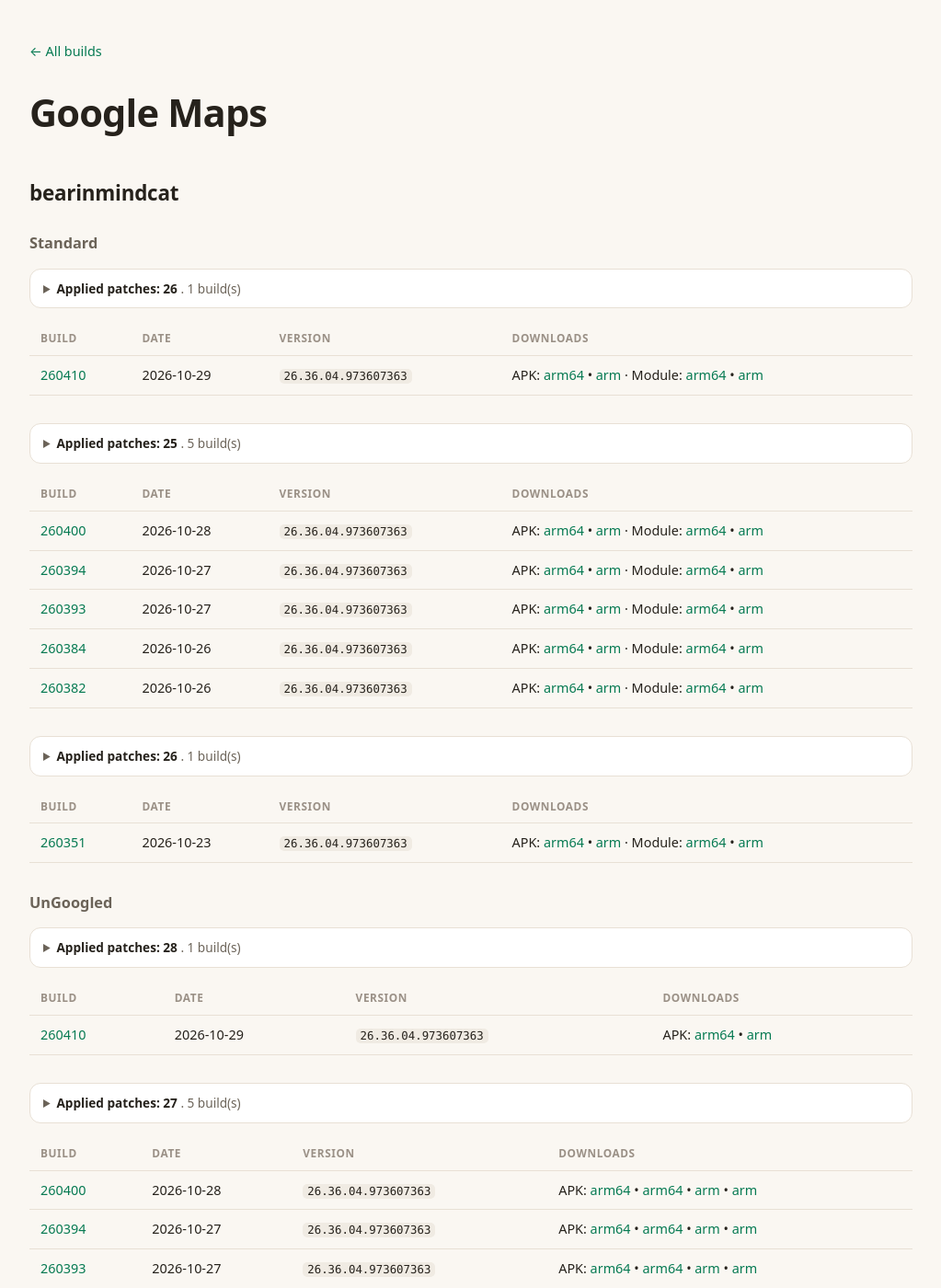
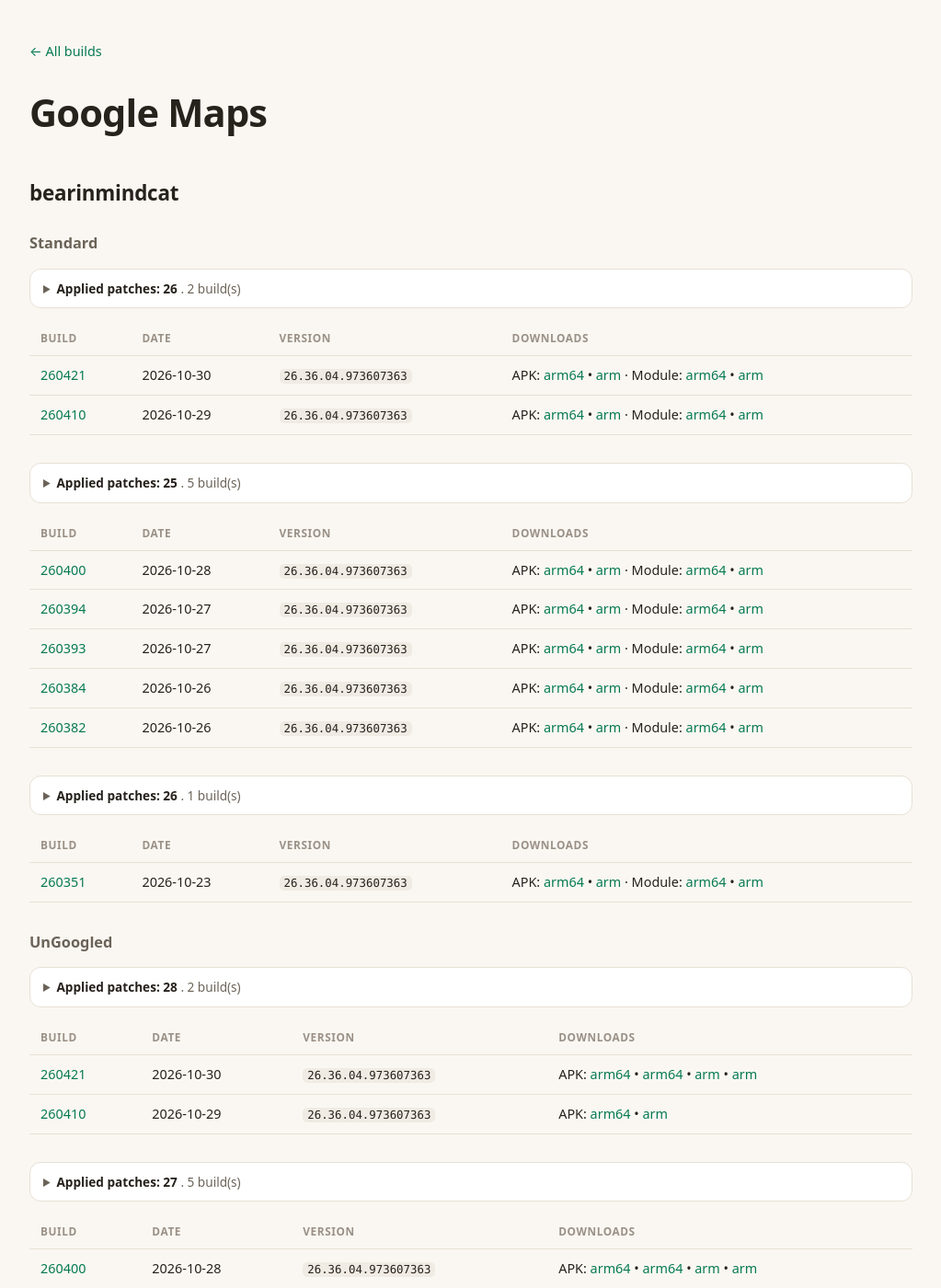
Before and after one commit to nullcpy/archive, a Jekyll site: the page built from apps/googlemaps/README.md, in a window 1280 px wide and 1400 px high. Shown: the whole window at 92% size, without its empty margins (128-1151 px from the left). Built offline with Jekyll 4.4.1, drawn with Linux system fonts in a browser that asks for light colours; our own code applies the rules of GitHub Pages for plain Markdown files.

Commit message:
chore: rebuild archive pages [skip ci]

```diff
--- a/apps/googlemaps/README.md
+++ b/apps/googlemaps/README.md
@@ -4,7 +4,7 @@
 
 ### Standard
 
-<details><summary><b>Applied patches: 26</b> . 1 build(s)</summary>
+<details><summary><b>Applied patches: 26</b> . 2 build(s)</summary>
 <ul>
 <li>120 refresh rate</li>
 <li>Account sheet cleanup</li>
@@ -38,6 +38,7 @@
 
 | Build | Date | Version | Downloads |
 |---|---|---|---|
+| [260421](https://github.com/nullcpy/archive/releases/tag/260421) | 2026-10-30 | `26.36.04.973607363` | APK: [arm64](https://github.com/nullcpy/archive/releases/download/260421/google-maps-bearinmindcat-v26.36.04.973607363-arm64-v8a.apk) • [arm](https://github.com/nullcpy/archive/releases/download/260421/google-maps-bearinmindcat-v26.36.04.973607363-arm-v7a.apk) · Module: [arm64](https://github.com/nullcpy/archive/releases/download/260421/google-maps-bearinmindcat-module-v26.36.04.973607363-arm64-v8a.zip) • [arm](https://github.com/nullcpy/archive/releases/download/260421/google-maps-bearinmindcat-module-v26.36.04.973607363-arm-v7a.zip) |
 | [260410](https://github.com/nullcpy/archive/releases/tag/260410) | 2026-10-29 | `26.36.04.973607363` | APK: [arm64](https://github.com/nullcpy/archive/releases/download/260410/google-maps-bearinmindcat-v26.36.04.973607363-arm64-v8a.apk) • [arm](https://github.com/nullcpy/archive/releases/download/260410/google-maps-bearinmindcat-v26.36.04.973607363-arm-v7a.apk) · Module: [arm64](https://github.com/nullcpy/archive/releases/download/260410/google-maps-bearinmindcat-module-v26.36.04.973607363-arm64-v8a.zip) • [arm](https://github.com/nullcpy/archive/releases/download/260410/google-maps-bearinmindcat-module-v26.36.04.973607363-arm-v7a.zip) |
 
 <details><summary><b>Applied patches: 25</b> . 5 build(s)</summary>
@@ -116,7 +117,7 @@
 
 ### UnGoogled
 
-<details><summary><b>Applied patches: 28</b> . 1 build(s)</summary>
+<details><summary><b>Applied patches: 28</b> . 2 build(s)</summary>
 <ul>
 <li>120 refresh rate</li>
 <li>Account sheet cleanup</li>
@@ -151,6 +152,7 @@
 
 | Build | Date | Version | Downloads |
 |---|---|---|---|
+| [260421](https://github.com/nullcpy/archive/releases/tag/260421) | 2026-10-30 | `26.36.04.973607363` | APK: [arm64](https://github.com/nullcpy/archive/releases/download/260421/google-maps-bearinmindcat-ungoogled-microg-v26.36.04.973607363-arm64-v8a.apk) • [arm64](https://github.com/nullcpy/archive/releases/download/260421/google-maps-bearinmindcat-ungoogled-v26.36.04.973607363-arm64-v8a.apk) • [arm](https://github.com/nullcpy/archive/releases/download/260421/google-maps-bearinmindcat-ungoogled-microg-v26.36.04.973607363-arm-v7a.apk) • [arm](https://github.com/nullcpy/archive/releases/download/260421/google-maps-bearinmindcat-ungoogled-v26.36.04.973607363-arm-v7a.apk) |
 | [260410](https://github.com/nullcpy/archive/releases/tag/260410) | 2026-10-29 | `26.36.04.973607363` | APK: [arm64](https://github.com/nullcpy/archive/releases/download/260410/google-maps-bearinmindcat-ungoogled-microg-v26.36.04.973607363-arm64-v8a.apk) • [arm](https://github.com/nullcpy/archive/releases/download/260410/google-maps-bearinmindcat-ungoogled-microg-v26.36.04.973607363-arm-v7a.apk) |
 
 <details><summary><b>Applied patches: 27</b> . 5 build(s)</summary>
```
Also changed, not shown: apps/googlemaps/index.md (+4 -2 lines), apps/telegram/README.md (+31 -29 lines), apps/telegram/index.md (+31 -29 lines), index.md (+2 -2 lines), README.md.
